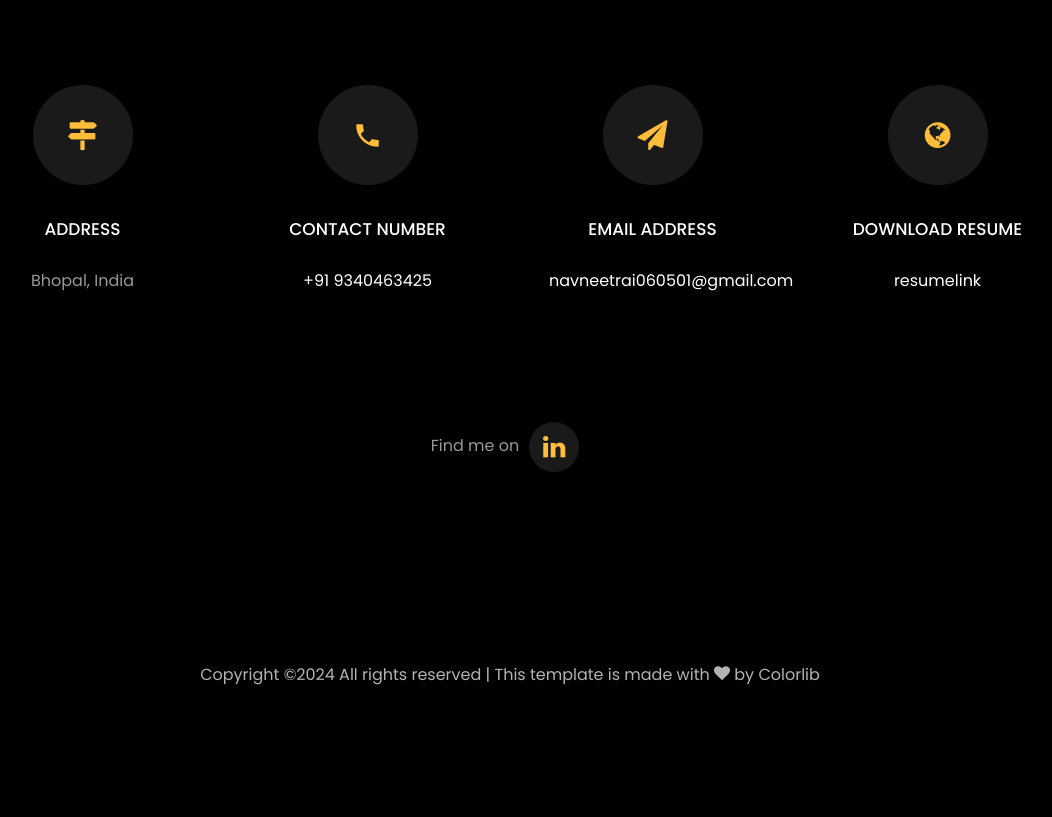
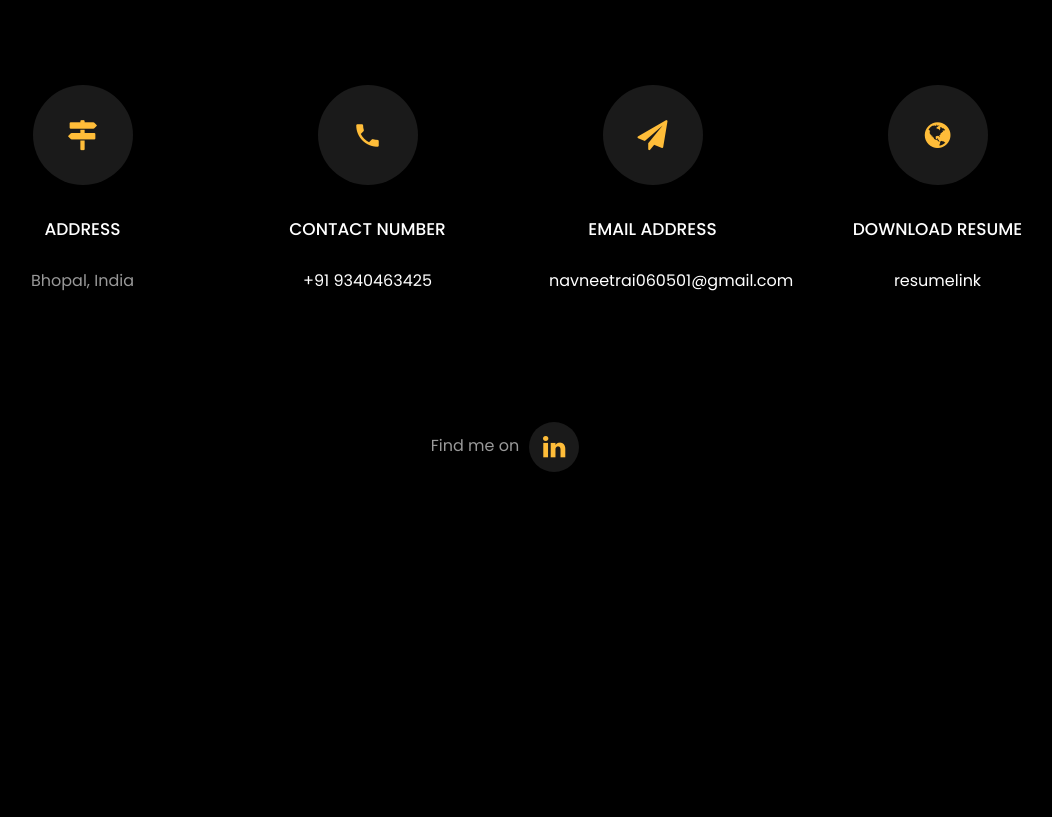
Before and after one commit to Navimadmax07/Myportfolio, a plain HTML site: page index.html in a window 1280 px wide. Shown: the part 3943-4760 px from the top of the page, without its empty margins (130-1182 px from the left). After the commit the page ends 4492 px from the top, so only its background shows below. Drawn offline with Linux system fonts and the light colour scheme; files whose address does not match are found by name.

Commit message:
Update index.html

```diff
--- a/index.html
+++ b/index.html
@@ -477,22 +477,6 @@
  </section>
 
 
-
-
-    <footer class="ftco-footer ftco-section">
-		<div class="container">
-		  <div class="row">
-			<div class="col-md-12 text-center">
-
-			  <p><!-- Link back to Colorlib can't be removed. Template is licensed under CC BY 3.0. -->
-	Copyright &copy;<script>document.write(new Date().getFullYear());</script> All rights reserved | This template is made with <i class="icon-heart color-danger" aria-hidden="true"></i> by <a href="https://colorlib.com" target="_blank">Colorlib</a>
-	<!-- Link back to Colorlib can't be removed. Template is licensed under CC BY 3.0. --></p>
-			</div>
-		  </div>
-		</div>
-	  </footer>
-
-
   <!-- loader -->
   <div id="ftco-loader" class="show fullscreen"><svg class="circular" width="48px" height="48px"><circle class="path-bg" cx="24" cy="24" r="22" fill="none" stroke-width="4" stroke="#eeeeee"/><circle class="path" cx="24" cy="24" r="22" fill="none" stroke-width="4" stroke-miterlimit="10" stroke="#F96D00"/></svg></div>
 
```
